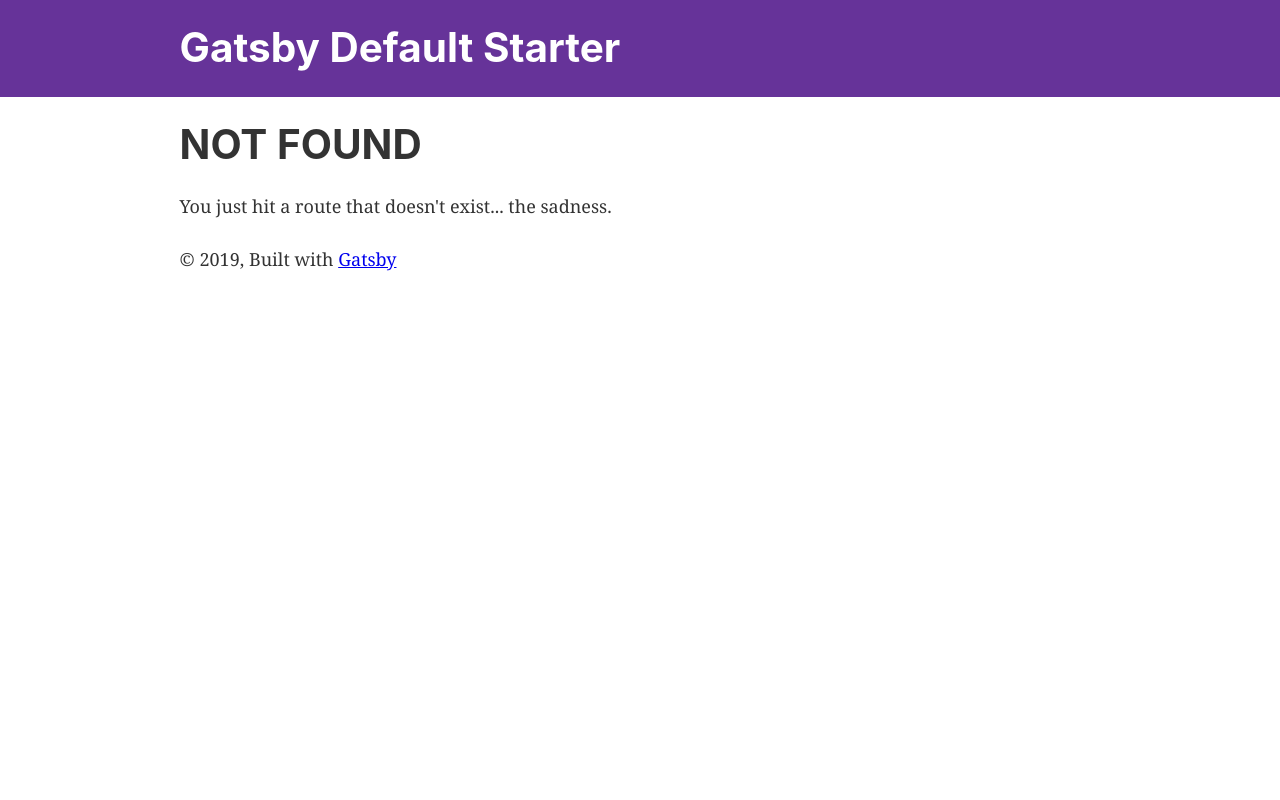
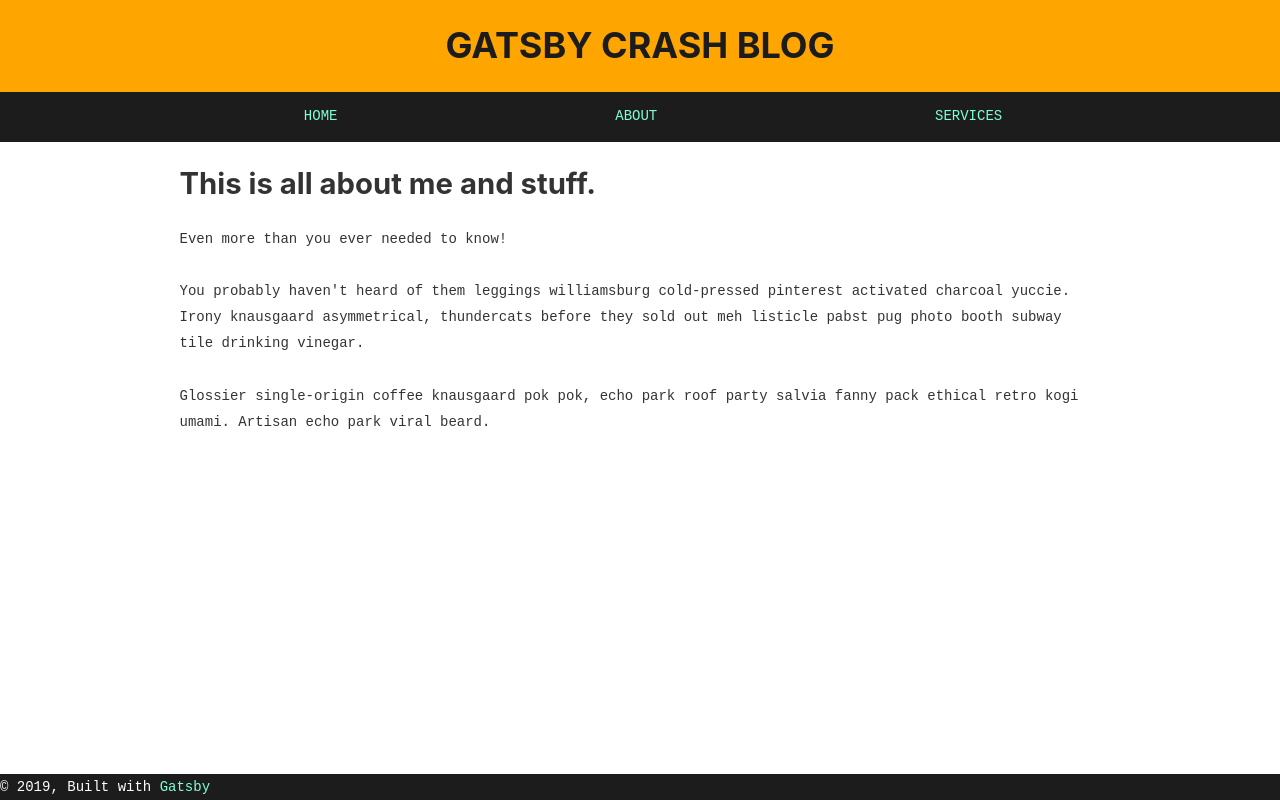
Before and after one commit to powerplant-design/gatsby-prac, a Gatsby site in the folder gatsby-crash-course/: page /about in a window 1280 px wide. Before the commit this address had no page. Built offline with nearby package versions, Linux system fonts and the light colour scheme; Gatsby itself is replaced by a stand-in of ours.

Commit message:
Blog posts almost up and running!

```diff
--- a/gatsby-crash-course/gatsby-config.js
+++ b/gatsby-crash-course/gatsby-config.js
@@ -1,8 +1,8 @@
 module.exports = {
   siteMetadata: {
-    title: `Gatsby Default Starter`,
+    title: `GATSBY CRASH BLOG`,
     description: `Kick off your next, great Gatsby project with this default starter. This barebones starter ships with the main Gatsby configuration files you might need.`,
-    author: `@gatsbyjs`,
+    author: `@rzzldzzl.design`,
   },
   plugins: [
     `gatsby-plugin-react-helmet`,
@@ -27,6 +27,15 @@ module.exports = {
         icon: `src/images/gatsby-icon.png`, // This path is relative to the root of the site.
       },
     },
+    `gatsby-plugin-catch-links`,
+    {
+      resolve: `gatsby-source-filesystem`,
+      options: {
+        name: `pages`,
+        path: `${__dirname}/src/pages`,
+      }
+    },
+    `gatsby-transformer-remark`
     // this (optional) plugin enables Progressive Web App + Offline functionality
     // To learn more, visit: https://gatsby.dev/offline
     // `gatsby-plugin-offline`,
--- a/gatsby-crash-course/package.json
+++ b/gatsby-crash-course/package.json
@@ -7,11 +7,13 @@
   "dependencies": {
     "gatsby": "^2.18.8",
     "gatsby-image": "^2.2.34",
+    "gatsby-plugin-catch-links": "^2.1.21",
     "gatsby-plugin-manifest": "^2.2.31",
     "gatsby-plugin-offline": "^3.0.27",
     "gatsby-plugin-react-helmet": "^3.1.16",
     "gatsby-plugin-sharp": "^2.3.5",
-    "gatsby-source-filesystem": "^2.1.40",
+    "gatsby-source-filesystem": "^2.1.42",
+    "gatsby-transformer-remark": "^2.6.42",
     "gatsby-transformer-sharp": "^2.3.7",
     "prop-types": "^15.7.2",
     "react": "^16.12.0",
--- a/gatsby-crash-course/src/components/header.js
+++ b/gatsby-crash-course/src/components/header.js
@@ -5,8 +5,8 @@ import React from "react"
 const Header = ({ siteTitle }) => (
   <header
     style={{
-      background: `rebeccapurple`,
-      marginBottom: `1.45rem`,
+      background: `orange`,
+      marginBottom: `0`,
     }}
   >
     <div
@@ -14,14 +14,15 @@ const Header = ({ siteTitle }) => (
         margin: `0 auto`,
         maxWidth: 960,
         padding: `1.45rem 1.0875rem`,
+        textAlign: `center`
       }}
     >
-      <h1 style={{ margin: 0 }}>
+      <h1 style={{ margin: 0}}>
         <Link
           to="/"
           style={{
-            color: `white`,
-            textDecoration: `none`,
+            color: `#1c1c1c`,
+            textDecoration: `none`
           }}
         >
           {siteTitle}
--- a/gatsby-crash-course/src/components/layout.css
+++ b/gatsby-crash-course/src/components/layout.css
@@ -39,7 +39,10 @@ progress {
 template {
   display: none;
 }
+/* LINK STYLING */
 a {
+  text-decoration: none;
+  color: aquamarine;
   background-color: transparent;
   -webkit-text-decoration-skip: objects;
 }
@@ -200,7 +203,8 @@ html {
 }
 body {
   color: hsla(0, 0%, 0%, 0.8);
-  font-family: georgia, serif;
+  font-size: 14px;
+  font-family: monospace;
   font-weight: normal;
   word-wrap: break-word;
   font-kerning: normal;
@@ -234,7 +238,7 @@ h1 {
     Ubuntu, Cantarell, Fira Sans, Droid Sans, Helvetica Neue, sans-serif;
   font-weight: bold;
   text-rendering: optimizeLegibility;
-  font-size: 2.25rem;
+  font-size: 2rem;
   line-height: 1.1;
 }
 h2 {
@@ -620,3 +624,17 @@ pre tt:after {
     font-size: 100%;
   }
 }
+
+/* * MY STYLE CODE STARTS */
+
+footer{
+  background: #1c1c1c;
+  color: white;
+  position: absolute;
+  bottom: 0;
+  left: 0;
+  width: 100%
+}
+footer a {
+  color: aquamarine;
+}
--- a/gatsby-crash-course/src/components/layout.js
+++ b/gatsby-crash-course/src/components/layout.js
@@ -10,6 +10,8 @@ import PropTypes from "prop-types"
 import { useStaticQuery, graphql } from "gatsby"
 
 import Header from "./header"
+import Menu from "./menu"
+
 import "./layout.css"
 
 const Layout = ({ children }) => {
@@ -26,6 +28,7 @@ const Layout = ({ children }) => {
   return (
     <>
       <Header siteTitle={data.site.siteMetadata.title} />
+      <Menu />
       <div
         style={{
           margin: `0 auto`,
--- /dev/null
+++ b/gatsby-crash-course/src/components/menu.js
@@ -0,0 +1,22 @@
+import React from 'react'
+import { Link } from "gatsby"
+
+ const Menu = () => (
+        <div style={{
+            background: `#1c1c1c`,
+            paddingTop: `0.6rem`
+        }}>
+            <ul style={{
+                listStyle: `none`,
+                display: `flex`,
+                justifyContent: `space-evenly`}}>
+                <li><Link to="/">HOME</Link></li>
+                <li><Link to="/about/">ABOUT</Link></li>
+                <li><Link to="/services/">SERVICES</Link></li>
+                {/* <li><Link to="/">HOME</Link></li> */}
+            </ul>
+        </div>
+    )
+
+
+export default Menu;
--- /dev/null
+++ b/gatsby-crash-course/src/pages/about.js
@@ -0,0 +1,21 @@
+import React from 'react'
+// import { Link } from "gatsby"
+
+import Layout from "../components/layout"
+// import Image from "../components/image"
+import SEO from "../components/seo"
+
+const AboutPage = () => (
+        <Layout>
+        <SEO title="About" />
+        <h2>This is all about me and stuff.</h2>
+        <p>Even more than you ever needed to know!</p>
+        <p>You probably haven't heard of them leggings williamsburg cold-pressed pinterest activated charcoal yuccie. Irony knausgaard asymmetrical, thundercats before they sold out meh listicle pabst pug photo booth subway tile drinking vinegar.</p>
+        <p>Glossier single-origin coffee knausgaard pok pok, echo park roof party salvia fanny pack ethical retro kogi umami. Artisan echo park viral beard.</p>
+        {/* <div style={{ maxWidth: `300px`, marginBottom: `1.45rem` }}>
+          <Image />
+        </div> */}
+      </Layout>
+    )
+
+export default AboutPage;
--- a/gatsby-crash-course/src/pages/index.js
+++ b/gatsby-crash-course/src/pages/index.js
@@ -1,5 +1,5 @@
 import React from "react"
-import { Link } from "gatsby"
+// import { Link } from "gatsby"
 
 import Layout from "../components/layout"
 import Image from "../components/image"
@@ -8,13 +8,11 @@ import SEO from "../components/seo"
 const IndexPage = () => (
   <Layout>
     <SEO title="Home" />
-    <h1>Hi people</h1>
-    <p>Welcome to your new Gatsby site.</p>
-    <p>Now go build something great.</p>
+    <h2>Hello Gatsby World</h2>
+    <p>Welcome to my new Gatsby site.</p>
     <div style={{ maxWidth: `300px`, marginBottom: `1.45rem` }}>
       <Image />
     </div>
-    <Link to="/page-2/">Go to page 2</Link>
   </Layout>
 )
 
```
Also changed, not shown: gatsby-crash-course/src/pages/2019-08-10-post-two/index.md (added, +8 -0 lines), gatsby-crash-course/src/pages/2019-13-12-post-one/index.md (added, +8 -0 lines), gatsby-crash-course/src/pages/blog.js (added, +45 -0 lines), gatsby-crash-course/src/pages/services.js (added, +20 -0 lines), 1 other file.
